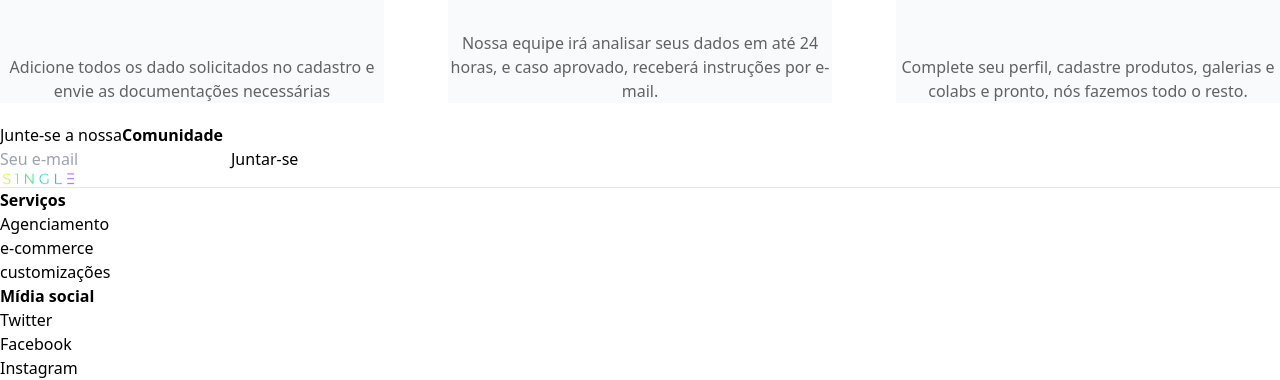
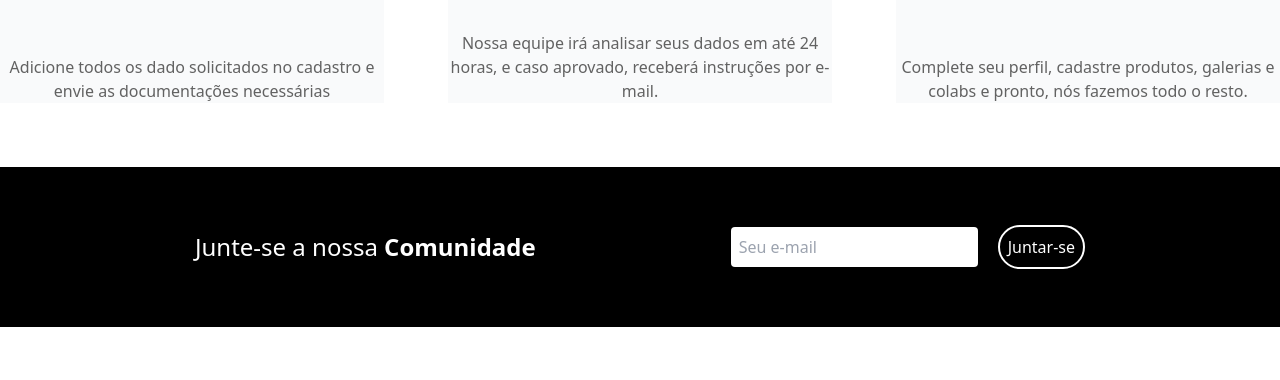
Before and after one commit to zThiago15/s1ngle, a React (Vite) app: page / in a window 1280 px wide. Shown: the part 2500-2880 px from the top of the page. Built offline with nearby package versions, Linux system fonts and the light colour scheme.

Commit message:
feat: community section

```diff
--- a/src/pages/Landpage.jsx
+++ b/src/pages/Landpage.jsx
@@ -175,14 +175,14 @@ export default function Home() {
           </ol>
         </section>
 
-        <span>
-          <p>
+        <span className="bg-black h-[10em] flex items-center justify-evenly my-16">
+          <p className="text-white text-2xl">
             Junte-se a nossa
-            <strong>Comunidade</strong>
+            <strong className="text-white"> Comunidade</strong>
           </p>
           <div>
-            <input type="email" placeholder="Seu e-mail" />
-            <button type="button">Juntar-se</button>
+            <input className="p-2 rounded mr-5" type="email" placeholder="Seu e-mail" />
+            <button type="button" className="text-white border-2 border-white p-2 rounded-3xl">Juntar-se</button>
           </div>
         </span>
       </main>
```
